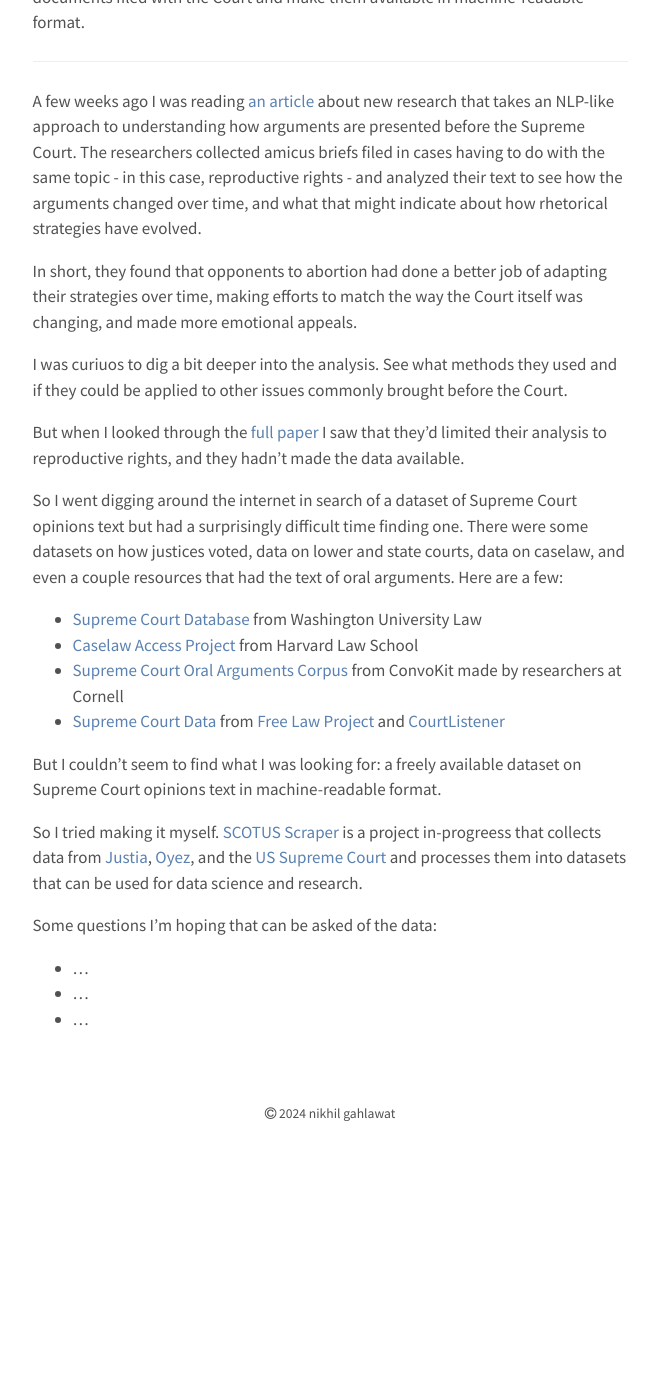
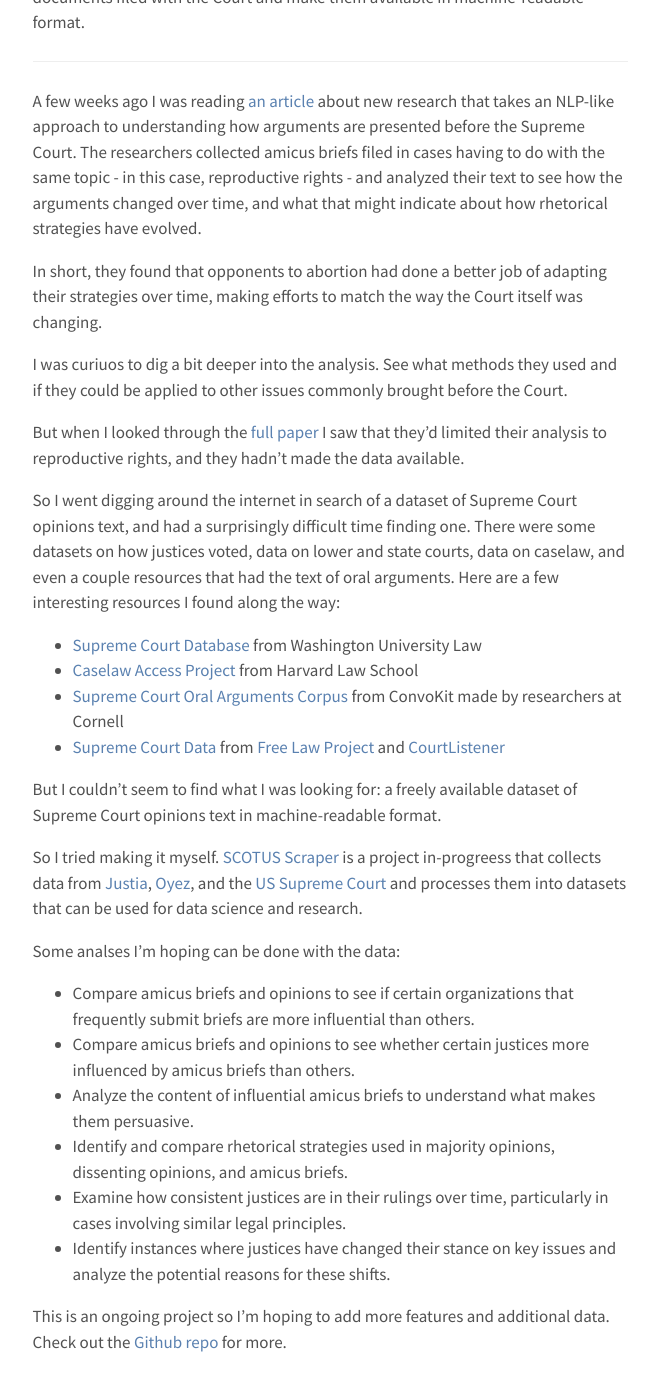
Before and after one commit to nikhilgahlawat/nikhilgahlawat.github.io, a Jekyll site: the page built from projects/_posts/2024-07-11-scotus-scraper.md, in a window 1280 px wide and 1400 px high, scrolled down 215 px. Shown: the top 1391 px of the window, without its empty margins (310-967 px from the left). Built offline with Jekyll 4.4.1, drawn with Linux system fonts in a browser that asks for light colours; before the commit the page ends 1375 px from its top, so only the background shows below that.

Commit message:
update post

```diff
--- a/projects/_posts/2024-07-11-scotus-scraper.md
+++ b/projects/_posts/2024-07-11-scotus-scraper.md
@@ -5,30 +5,35 @@
 excerpt_separator: <!--more-->
 ---
 
-[SCOTUS Scraper](https://github.com/nikhilgahlawat/scotus_scraper/tree/main) is a project to collect US Supreme Court opinions, briefs, and other documents filed with the Court and make them available in machine-readable format.
+[SCOTUS Scraper](https://github.com/nikhilgahlawat/scotus_scraper/) is a project to collect US Supreme Court opinions, briefs, and other documents filed with the Court and make them available in machine-readable format.
 
 <!--more-->
 -----
 
 A few weeks ago I was reading [an article](https://www.nytimes.com/2024/06/24/us/supreme-court-abortion-briefs.html) about new research that takes an NLP-like approach to understanding how arguments are presented before the Supreme Court. The researchers collected amicus briefs filed in cases having to do with the same topic - in this case, reproductive rights - and analyzed their text to see how the arguments changed over time, and what that might indicate about how rhetorical strategies have evolved.
 
-In short, they found that opponents to abortion had done a better job of adapting their strategies over time, making efforts to match the way the Court itself was changing, and made more emotional appeals.
+In short, they found that opponents to abortion had done a better job of adapting their strategies over time, making efforts to match the way the Court itself was changing.
 
 I was curiuos to dig a bit deeper into the analysis. See what methods they used and if they could be applied to other issues commonly brought before the Court.
 
 But when I looked through the [full paper](https://scholarship.law.missouri.edu/cgi/viewcontent.cgi?article=4664&context=mlr) I saw that they'd limited their analysis to reproductive rights, and they hadn't made the data available.
 
-So I went digging around the internet in search of a dataset of Supreme Court opinions text but had a surprisingly difficult time finding one. There were some datasets on how justices voted, data on lower and state courts, data on caselaw, and even a couple resources that had the text of oral arguments. Here are a few:
+So I went digging around the internet in search of a dataset of Supreme Court opinions text, and had a surprisingly difficult time finding one. There were some datasets on how justices voted, data on lower and state courts, data on caselaw, and even a couple resources that had the text of oral arguments. Here are a few interesting resources I found along the way:
  - [Supreme Court Database](http://scdb.wustl.edu/) from Washington University Law
  - [Caselaw Access Project](https://case.law/) from Harvard Law School
  - [Supreme Court Oral Arguments Corpus](https://convokit.cornell.edu/documentation/supreme.html) from ConvoKit made by researchers at Cornell
  - [Supreme Court Data](https://free.law/projects/supreme-court-data) from [Free Law Project](https://free.law/) and [CourtListener](https://www.courtlistener.com/)
 
-But I couldn't seem to find what I was looking for: a freely available dataset on Supreme Court opinions text in machine-readable format.
+But I couldn't seem to find what I was looking for: a freely available dataset of Supreme Court opinions text in machine-readable format.
 
 So I tried making it myself. [SCOTUS Scraper](https://github.com/nikhilgahlawat/scotus_scraper/tree/main) is a project in-progreess that collects data from [Justia](https://supreme.justia.com/), [Oyez](https://www.oyez.org/), and the [US Supreme Court](https://www.supremecourt.gov/) and processes them into datasets that can be used for data science and research.
 
-Some questions I'm hoping that can be asked of the data:
- - ...
- - ...
- - ...
+Some analses I'm hoping can be done with the data:
+ - Compare amicus briefs and opinions to see if certain organizations that frequently submit briefs are more influential than others.
+ - Compare amicus briefs and opinions to see whether certain justices more influenced by amicus briefs than others.
+ - Analyze the content of influential amicus briefs to understand what makes them persuasive.
+ - Identify and compare rhetorical strategies used in majority opinions, dissenting opinions, and amicus briefs.
+ - Examine how consistent justices are in their rulings over time, particularly in cases involving similar legal principles.
+ - Identify instances where justices have changed their stance on key issues and analyze the potential reasons for these shifts.
+
+This is an ongoing project so I'm hoping to add more features and additional data. Check out the [Github repo](https://github.com/nikhilgahlawat/scotus_scraper/) for more.
```
